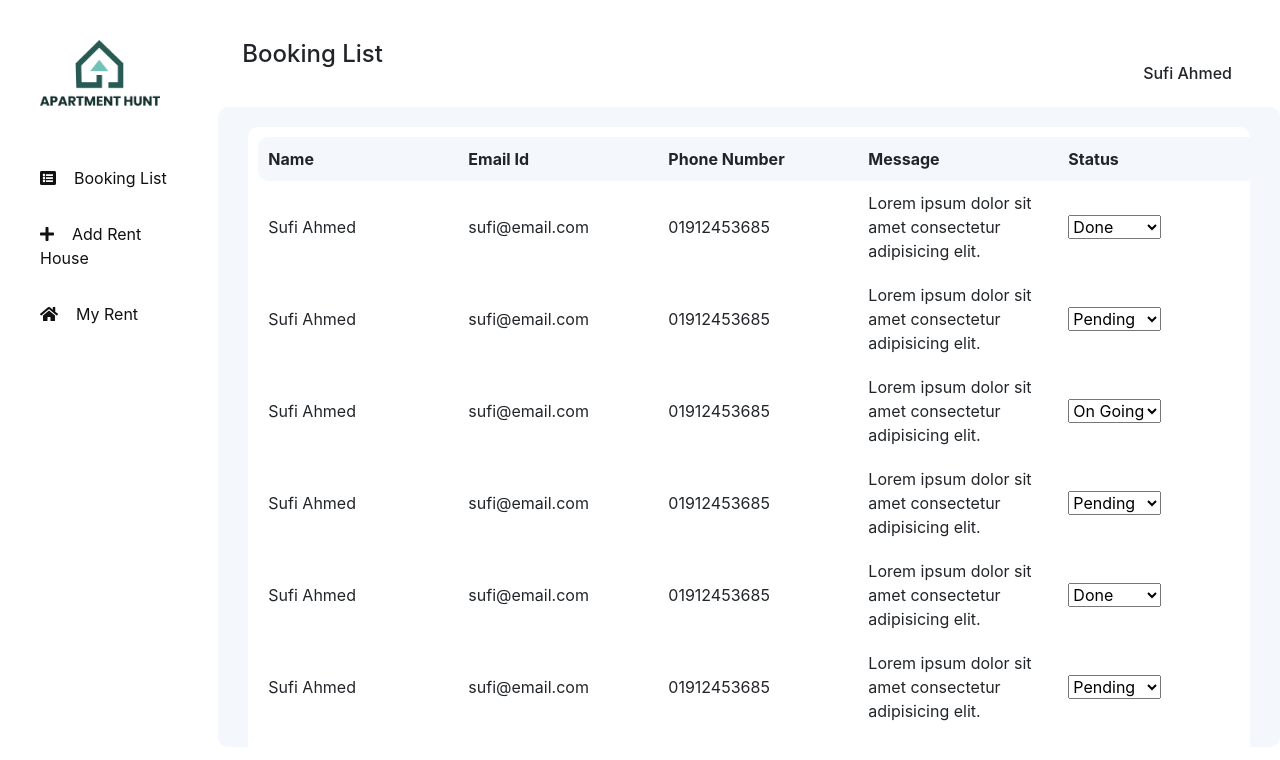
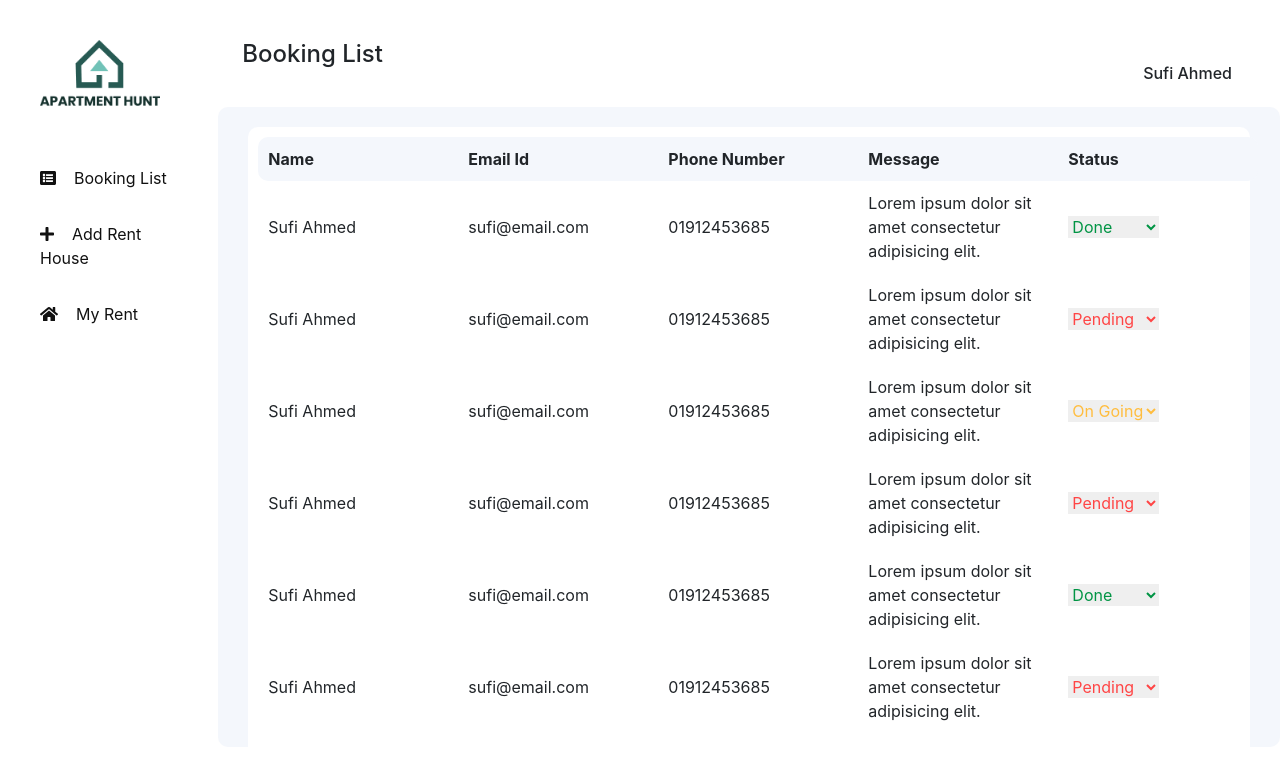
Before and after one commit to Riyaz-khan-shuvo/apartment-hunt, a React (Create React App) app: page / in a window 1280 px wide. Shown: the top 760 px of the page. Built offline with nearby package versions, Linux system fonts and the light colour scheme.

Commit message:
some issue solved

```diff
--- a/src/components/AddRent/AddRent.css
+++ b/src/components/AddRent/AddRent.css
@@ -9,11 +9,9 @@
     padding: 5px 15px;
     border-radius: 5px;
 }
-
-.addService-container {
-    width: 100vw;
+.submit-btn {
+    background-color: #275a53;
 }
-
 @media screen and (max-width: 770px) {
     .submit-btn {
         margin-left: 60px;
--- a/src/components/BookSingleItem/BookSingleItem.js
+++ b/src/components/BookSingleItem/BookSingleItem.js
@@ -2,6 +2,18 @@ import React from "react";
 
 const BookSingleItem = ({ item }) => {
     const { name, email, phone, message, status } = item;
+
+    function statusColor(status) {
+        if (status === "Pending") {
+            return "pending";
+        }
+        if (status === "On Going") {
+            return "on-going";
+        }
+        if (status === "Done") {
+            return "done";
+        }
+    }
 
     return (
         <tr>
@@ -10,21 +22,21 @@ const BookSingleItem = ({ item }) => {
             <td> {phone} </td>
             <td> {message} </td>
             <td>
-                <select name="status">
+                <select name="status" className={statusColor(status)}>
                     <option
-                        value=""
+                        value="Pending"
                         selected={status === "Pending" ? "selected" : ""}
                     >
                         Pending
                     </option>
                     <option
-                        value=""
+                        value="On Going"
                         selected={status === "On Going" ? "selected" : ""}
                     >
                         On Going
                     </option>
                     <option
-                        value=""
+                        value="Done"
                         selected={status === "Done" ? "selected" : ""}
                     >
                         Done
--- a/src/components/BookingList/BookingList.css
+++ b/src/components/BookingList/BookingList.css
@@ -34,6 +34,23 @@ td {
 th {
     margin-top: 10px;
 }
+select {
+    border: none;
+}
+select:active {
+    border: none;
+}
+.pending {
+    color: #ff4545;
+}
+
+.on-going {
+    color: #ffbd3e;
+}
+
+.done {
+    color: #009444;
+}
 
 @media screen and (min-width: 576px) {
     .table-container {
--- a/src/components/MyRent/MyRent.css
+++ b/src/components/MyRent/MyRent.css
@@ -34,6 +34,17 @@ td {
 th {
     margin-top: 10px;
 }
+.details-btn {
+    background-color: #275a53;
+    color: #fff;
+    padding: 5px 20px;
+    border: none;
+    border-radius: 5px;
+}
+
+.details-btn:hover {
+    background-color: #93aca9;
+}
 
 @media screen and (max-width: 576px) {
     .table-container {
--- a/src/components/MyRent/MyRent.js
+++ b/src/components/MyRent/MyRent.js
@@ -38,7 +38,7 @@ const MyRent = () => {
                                         <td>{item.name}</td>
                                         <td>{item.price}</td>
                                         <td>
-                                            <button className="btn btn-success">
+                                            <button className=" details-btn">
                                                 View Details
                                             </button>
                                         </td>
```
